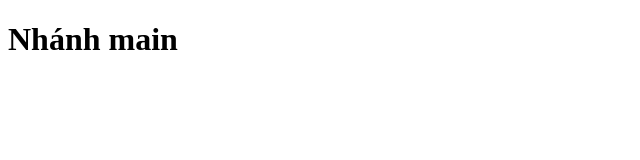
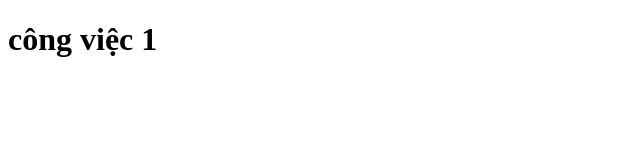
Before and after one commit to codeandchill777/duan5, a plain HTML site: page index.html in a window 1280 px wide. Shown: the whole page, without its empty margins (0-640 px from the left). Drawn offline with Linux system fonts and the light colour scheme.

Commit message:
1.cong viec 1 commit lan 1

```diff
--- a/index.html
+++ b/index.html
@@ -6,7 +6,7 @@
     <title>Document</title>
 </head>
 <body>
-    <h1>Nhánh main</h1>
+    <h1>công việc 1</h1>
 
 </body>
 </html>
```
